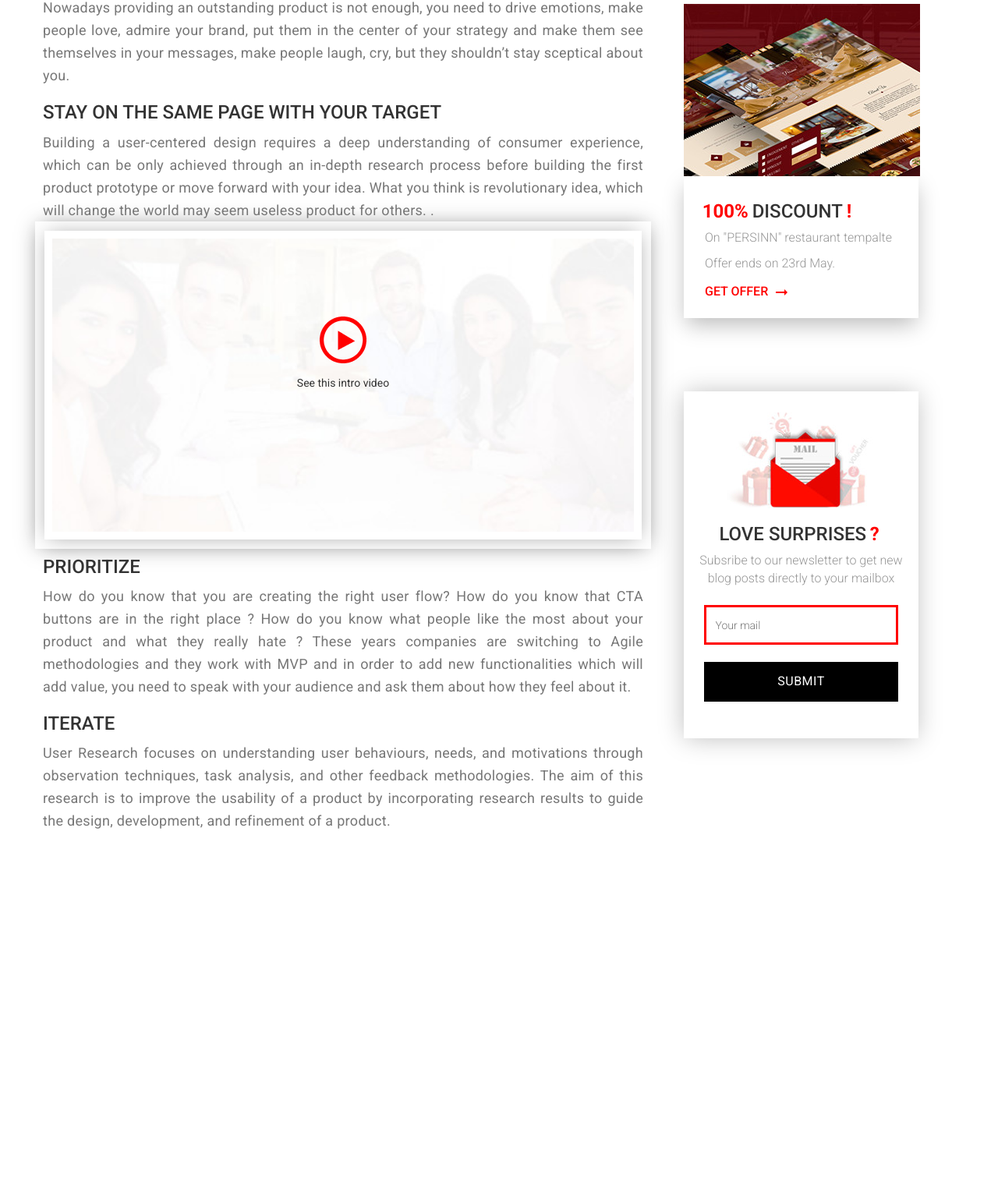
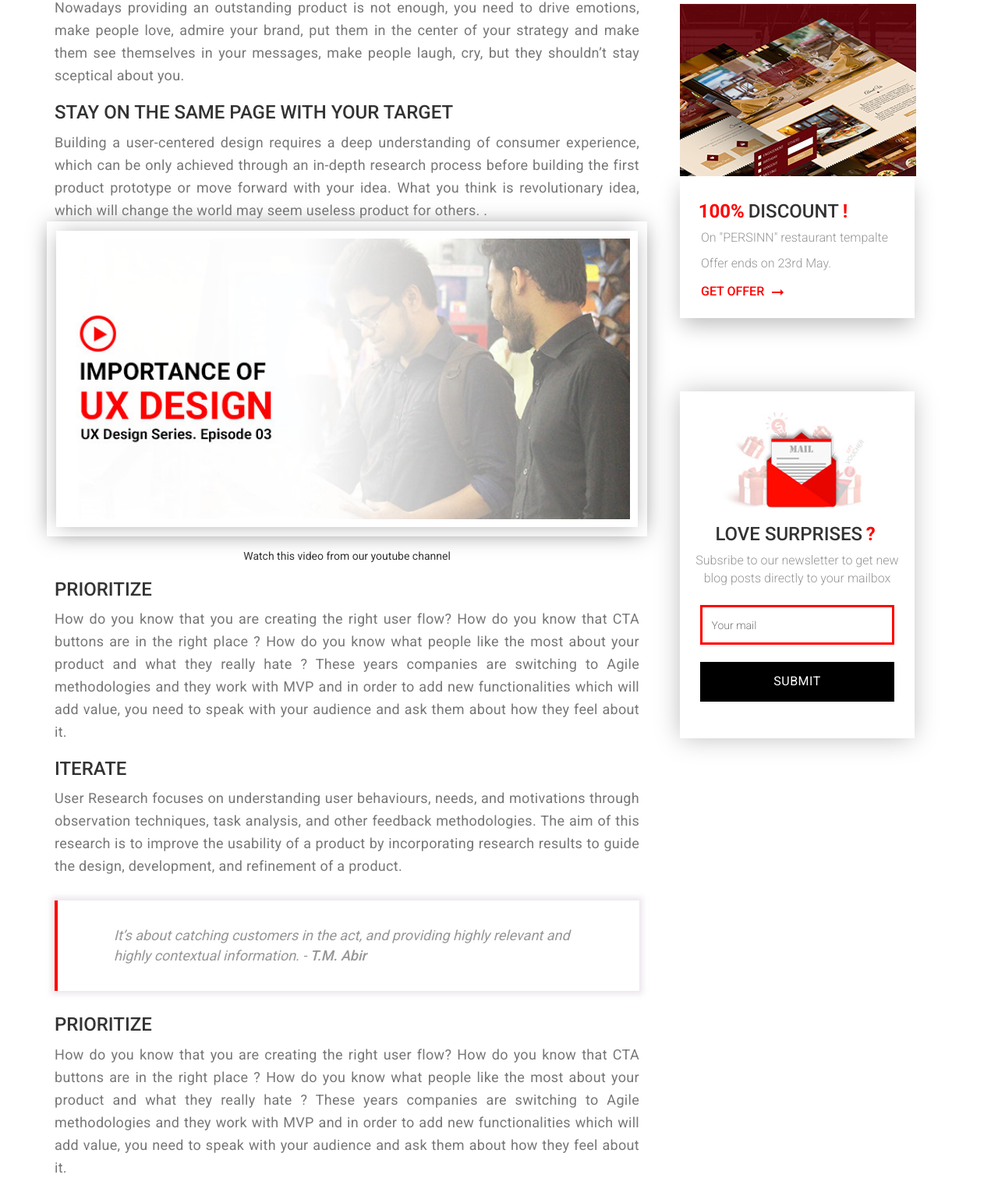
Before and after one commit to refun07/kinative_version2, a PHP site: page /single-blog.html in a window 1280 px wide. Shown: the part 1190-2701 px from the top of the page at 78% size. Before the commit the page ends 2253 px from the top, so only its background shows below. Run offline with PHP 8.4, Linux system fonts and the light colour scheme; some libraries are stand-ins or nearby versions.

Commit message:
singleblog

```diff
--- a/css/component.css
+++ b/css/component.css
@@ -13,6 +13,9 @@ a:hover,a:visited,a:focus{
 }
 .inline-block{
   display: inline-block;
+}
+.margin-t50{
+  margin-top: 50px;
 }
 .margin-t35{
   margin-top: 35px;
@@ -69,6 +72,8 @@ a:hover,a:visited,a:focus{
 .color-grey{
   color: #969696;
 }
+
+
 .dark_para{
     font-size: 14px;
     color: #969696;
--- a/css/single-blog.css
+++ b/css/single-blog.css
@@ -37,3 +37,61 @@
 .blog-des .card{
 	margin-top: 83px;
 }
+
+/*embedded video*/
+
+#background-video {
+
+    /* Your background image */
+
+    background: transparent;
+
+    background-repeat: no-repeat;
+    padding: 50px;
+}
+
+#vidwrap {
+
+    /* Your thumbnail image */
+
+    background: url('../images/blogs/videothumb.jpg') no-repeat center;
+
+    -webkit-background-size: cover;
+    -moz-background-size: cover;
+    -o-background-size: cover;
+    background-size: cover;
+    overflow:hidden;
+    background-repeat: no-repeat;
+    width:100%;
+    height:360px;
+    cursor:pointer;
+    -webkit-box-shadow: 0 0 0 10px #fff, 0 0 0 10px #777, 0 1px 27px 6px rgba(0, 0, 0, 0.36);
+    -moz-box-shadow: 0 0 0 10px #fff, 0 0 0 10px #777, 0 1px 27px 6px rgba(0, 0, 0, 0.36);
+    box-shadow: 0 0 0 10px #fff, 0 0 0 10px #777, 0 1px 25px 6px rgba(0, 0, 0, 0.36);
+}
+.qoute{
+	border-left: 4px solid red;
+	box-shadow: 0px 0px 7px 4px rgba(230,225,230,0.82);
+    -webkit-box-shadow: 0px 0px 7px 4px rgba(230,225,230,0.82);
+    -moz-box-shadow: 0px 0px 7px 4px rgba(230,225,230,0.82);
+    padding: 32px 72px;
+    margin: 30px 0px;
+}
+
+.invert{
+	font-style: italic;
+}
+
+.invert:before{
+	font-family: FontAwesome;
+    content: "\f10d";
+    position: absolute;
+    top: 9px;
+    left: 20px;
+    font-size: 48px;
+    color: red
+    font-weight: normal;
+}
+.font-light{
+  font-weight: 400;
+}
--- a/js/myscript.js
+++ b/js/myscript.js
@@ -34,6 +34,8 @@ $(function() {
 new WOW().init();
 
 
+//embedded video
+function play(){document.getElementById('vidwrap').innerHTML = '<iframe width="560" height="315" src="https://www.youtube.com/embed/XsRYcVvGoEI" frameborder="0" allowfullscreen></iframe>';}
 
 
 
--- a/single-blog.html
+++ b/single-blog.html
@@ -78,7 +78,8 @@
 <section class="single-blog">
   <div class="container">
        <div class="row">
-            <div class="content-box single-blog-header col-md-8">
+
+            <div class="content-box single-blog-header col-md-8 col-xs-12">
 
                           <h2 class="blog-heading">The importance of user research in UX design</h2>
                            <h3 class="blog-auth">
@@ -100,15 +101,15 @@
 
                      </div>
 
-                  <div class="col-md-4 main-blog">
+                  <div class="col-md-4 col-xs-12 main-blog">
                      <p class="inline-block margin-82px"><a class="red-post" href="">BACK TO MAIN BLOG</a></p>
                      <div class="arrow">
                             <div class="line"></div>
                             <div class="point"></div>
                           </div>
 
-                  </div>
-
+                    </div>
+               </div>
                 <div class="row">
                   <div class="col-md-8">
                      <h2 class="blog-heading">INTRODUCTION<mark class="red">.</mark></h2>
@@ -126,19 +127,12 @@
                     <p class="blog-para max-738">Building a user-centered design requires a deep understanding of consumer experience, which can be only achieved through an in-depth research process before building the first product prototype or move forward with your idea. What you think is revolutionary idea, which will change the world may seem useless product for others. .
                     </p>
 
-                    <div class="frame" style="text-align: center;">
-         <div class="video_bg">
-        <div class="play " style="display: inline-block;">
-          <!-- PLAY BUTTON -->
-          <a class="popup-youtube" href="http://www.youtube.com/watch?v=0O2aH4XLbto"> <span> <img src="images/icons/play_icon.png" alt="play_icon" style="padding:15px;margin:85px 6px 0px">
 
-          </span> </a>
+    <div class="frame">
+       <div onclick="play();" id="vidwrap"></div>
 
-         </div>
-        <p class="shapeit_paragraph">See this intro video</p>
-        </div> <!-- video_bg -->
-      </div>
-
+    </div>
+    <p class="text-center" style="margin-top: 25px"> Watch this video from our youtube channel</p>
 
 
                     <h3 class="blog-points">PRIORITIZE</h3>
@@ -149,6 +143,24 @@
                     <p class="blog-para max-738">User Research focuses on understanding user behaviours, needs, and motivations through observation techniques, task analysis, and other feedback methodologies. The aim of this research is to improve the usability of a product by incorporating research results to guide the design, development, and refinement of a product.
                     </p>
 
+                    <blockquote class="qoute">
+                      <q class="dark_para_b invert font-light">It’s about catching customers in the act, and providing highly relevant and highly contextual information. - <span class="dark_para_b">T.M. Abir</span></q>
+                    </blockquote>
+
+                     <h3 class="blog-points">PRIORITIZE</h3>
+                    <p class="blog-para max-738">How do you know that you are creating the right user flow? How do you know that CTA buttons are in the right place ? How do you know what people like the most about your product and what they really hate ? These years companies are switching to Agile methodologies and they work with MVP and in order to add new functionalities which will add value, you need to speak with your audience and ask them about how they feel about it.
+                    </p>
+
+                    <h3 class="blog-points">ITERATE</h3>
+                    <p class="blog-para max-738">User Research focuses on understanding user behaviours, needs, and motivations through observation techniques, task analysis, and other feedback methodologies. The aim of this research is to improve the usability of a product by incorporating research results to guide the design, development, and refinement of a product.
+                    </p>
+
+                    <img class="margin-t50" src="images/blogs/blogimage.jpg" alt="blog-image"/>
+                     <p class="text-center" style="margin-top: 10px"> Photo credit: pixel.com</p>
+
+                      <h3 class="blog-points">MAKE IT SIMPLE</h3>
+                    <p class="blog-para max-738">Now with millions of messages, adds and competitors you can’t afford yourself just being OK or ignore your target’s feelings! If a website or app is difficult to use, people leave and where they go? Yes, to your competitors! Will they come back and give you a second chance? To be honest, don’t think so! If the homepage fails to clearly state what a company offers and what users can do on the site, people leave. If users get lost on a website, they leave. If a website’s information is hard to read or doesn’t answer users’ key questions, they leave. It influences conversion rate as if a client can’t find product or service he is interested in easily and fast, he won’t click the button “ buy” or “ contact”. User experience also influences employees productivity, they waste time being lost on your intranet, it is your money you waste by paying them to be at work without getting work done. World is going towards simplicity, the simpler your product is, the better!.
+                    </p>
 
 
                   </div>
@@ -289,7 +301,33 @@
 </section>
 
 
+<section>
+  <div class="contain-fluid">
+    <div class="row">
+         <div class="col-md-12 light_bg">
+        </div>
+     </div>
+  </div>
+</section>
 
+<section class="hellos contributor" id="hello">
+    <div class="container">
+        <div class="row">
+             <div class="col-md-12 col-xs-12">
+                  <span id="naming">
+                    <img src="images/icons/section_icon.png" alt="section_icon">
+                    <h2 class="section_tag">SAY HELLO<mark class="red_bold">!</mark></h2>
+                  </span>
+                  <p class="light_para_b">Subscribe to ous newsletter to get new blog posts,freebies,promo codes business and marketing tips directly to your mail box.
+                  </p>
+                  <p><a href="#" class="btn_black hvr-bounce-to-right">REGISTER</a></p>
+             </div>
+
+
+
+        </div>
+    </div>
+</section>
 
 
 
@@ -314,5 +352,10 @@
 <script src='https://cdnjs.cloudflare.com/ajax/libs/OwlCarousel2/2.2.0/owl.carousel.min.js'></script>
 <!-- Customized Scripts -->
 <script src="js/myscript.js"></script>
+
+<script type="text/javascript">
+  //embedded video
+function play(){document.getElementById('vidwrap').innerHTML = '<iframe width="100%" height="380" src="https://www.youtube.com/embed/XsRYcVvGoEI" frameborder="0" allowfullscreen></iframe>';}
+</script>
 </body>
 </html>
```
Also changed, not shown: blog.html (+2 -10 lines), images/blogs/blogimage.jpg (added), images/blogs/videothumb.jpg (added).
